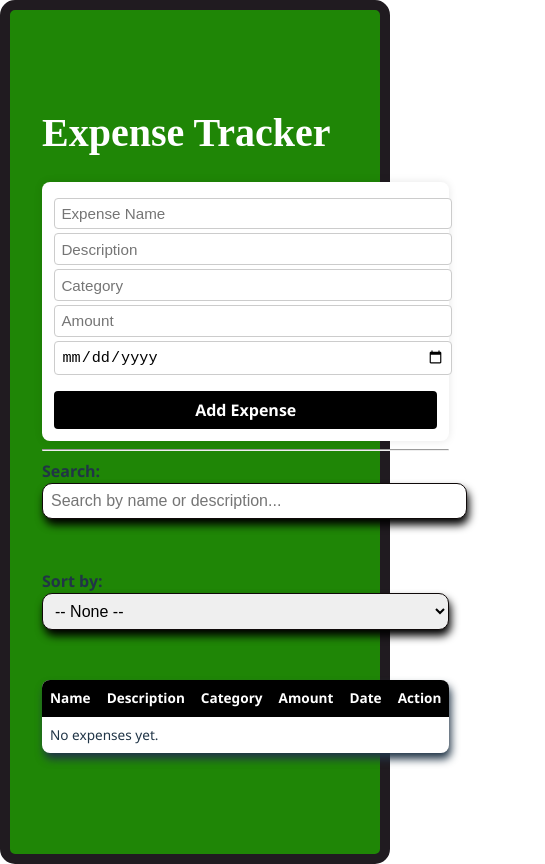
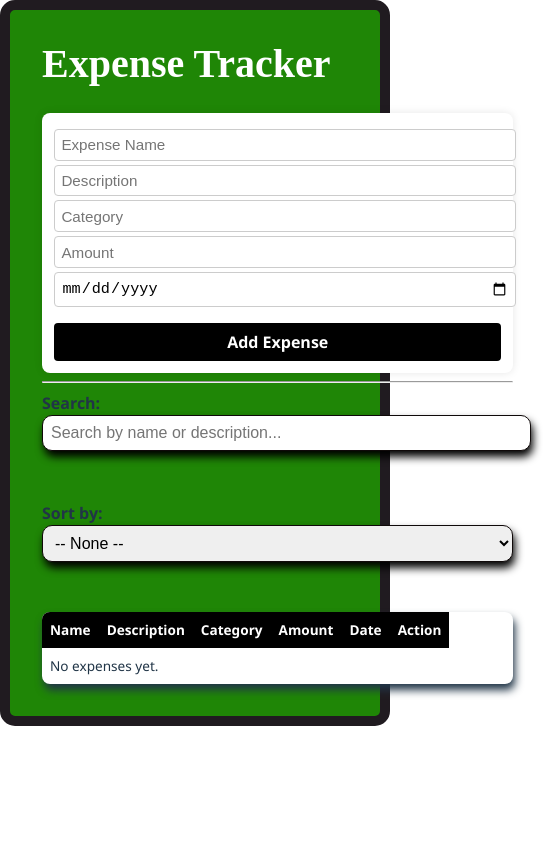
Before and after one commit to valarie-jep/Expense-Tracker, a React (Vite) app: page / in a window 390 px wide. Shown: the whole page, 545 px wide, since content can reach past the window. Built offline with nearby package versions, Linux system fonts and the light colour scheme.

Commit message:
Media querry fix

```diff
--- a/src/App.css
+++ b/src/App.css
@@ -4,6 +4,8 @@ body {
   background-color: rgb(31, 134, 6);
   border: 30px solid rgb(32, 27, 32);
   border-radius: 15px;
+  height: auto;
+  width: auto;
 }
 
 h1 {
@@ -185,3 +187,16 @@ h1 {
     font-size: 0.9rem;
   }
 }
+
+@media (max-width: 768px) {
+  body {
+    border-width: 10px;
+    min-height: 100%;
+    height: auto;
+  }
+
+  .App {
+    max-width: 100%;
+    width: 100%;
+  }
+}
```
